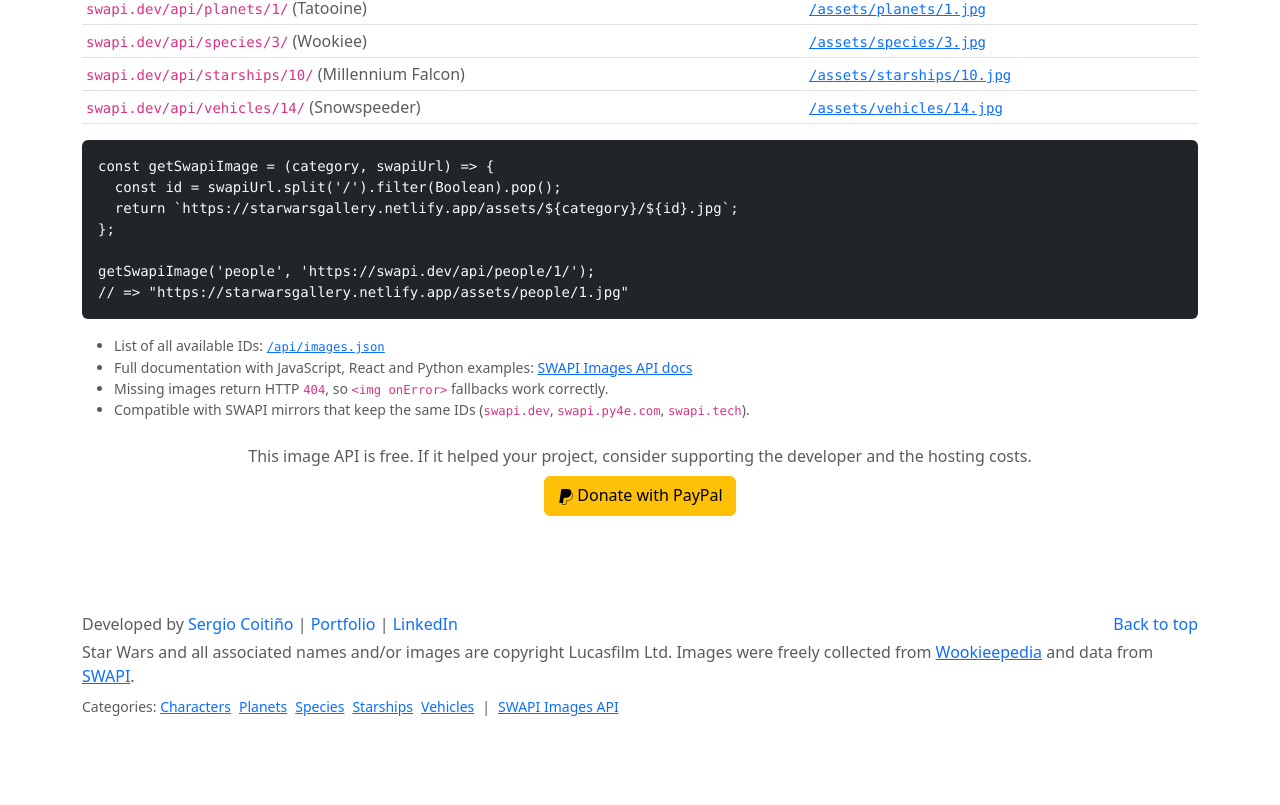
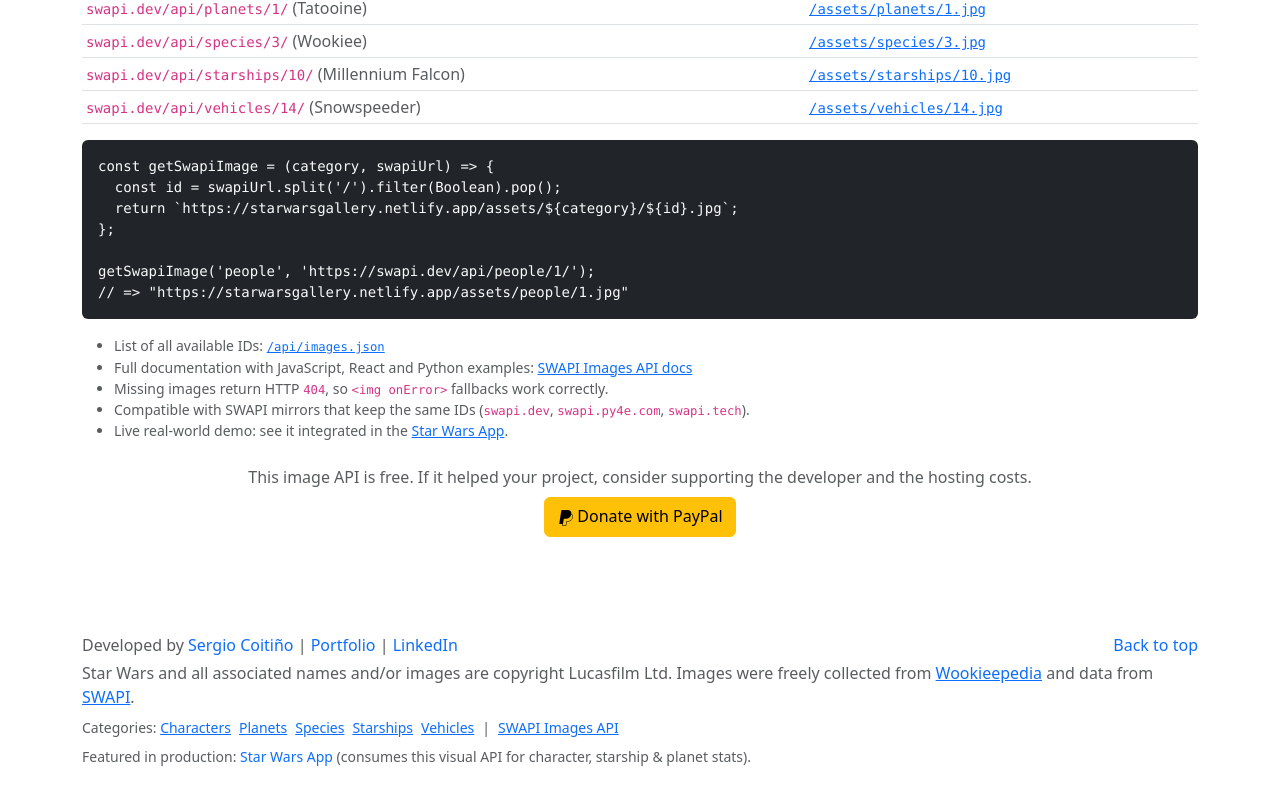
Before and after one commit to SergioCoitino/StarWars-Gallery, a React (Vite) app: page / in a window 1280 px wide. Shown: the part 1008-1813 px from the top of the page. Before the commit the page ends 1773 px from the top, so only its background shows below. Built offline with nearby package versions, Linux system fonts and the light colour scheme; no server answers.

Commit message:
feat(seo): add bidirectional showcase link to Star Wars App

```diff
--- a/public/swapi-image-api/index.html
+++ b/public/swapi-image-api/index.html
@@ -209,6 +209,7 @@
         <li><strong>No API key</strong> and no sign-up.</li>
         <li><strong>Real HTTP 404</strong> for missing images, so <code>onError</code> fallbacks work.</li>
         <li><strong>Fast static CDN</strong> hosting with browser caching.</li>
+        <li><strong>Live production example:</strong> integrated in <a href="https://star-warsapp.netlify.app/" target="_blank" rel="noopener noreferrer">Star Wars App</a> for character and starship visual cards.</li>
         <li>A drop-in alternative for projects that used the old <code>starwars-visualguide.com</code> image URLs.</li>
       </ul>
 
--- a/src/components/Footer.jsx
+++ b/src/components/Footer.jsx
@@ -17,7 +17,7 @@
           <a href="https://starwars.fandom.com/wiki/Main_Page" target="_blank" rel="noopener noreferrer">Wookieepedia</a> and data from{' '}
           <a href="https://swapi.dev/" target="_blank" rel="noopener noreferrer">SWAPI</a>.
         </p>
-        <nav aria-label="Footer category links" className="small">
+        <nav aria-label="Footer category links" className="small mb-2">
           <span>Categories: </span>
           <a href="/?category=Characters" className="me-2">Characters</a>
           <a href="/?category=Planets" className="me-2">Planets</a>
@@ -27,6 +27,9 @@
           <span className="me-2">|</span>
           <a href="/swapi-image-api/">SWAPI Images API</a>
         </nav>
+        <p className="mb-0 small text-body-secondary">
+          Featured in production: <a href="https://star-warsapp.netlify.app/" target="_blank" rel="noopener noreferrer">Star Wars App</a> (consumes this visual API for character, starship &amp; planet stats).
+        </p>
       </div>
     </footer>
   )
--- a/src/components/ImageApi.jsx
+++ b/src/components/ImageApi.jsx
@@ -68,6 +68,9 @@
         </li>
         <li>Missing images return HTTP <code>404</code>, so <code>&lt;img onError&gt;</code> fallbacks work correctly.</li>
         <li>Compatible with SWAPI mirrors that keep the same IDs (<code>swapi.dev</code>, <code>swapi.py4e.com</code>, <code>swapi.tech</code>).</li>
+        <li>
+          Live real-world demo: see it integrated in the <a href="https://star-warsapp.netlify.app/" target="_blank" rel="noopener noreferrer">Star Wars App</a>.
+        </li>
       </ul>
 
       <div className="text-center mt-4">
```
